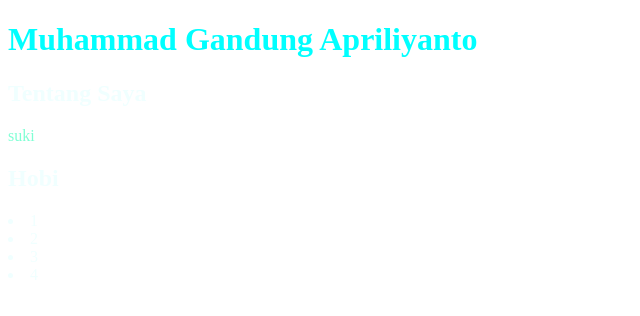
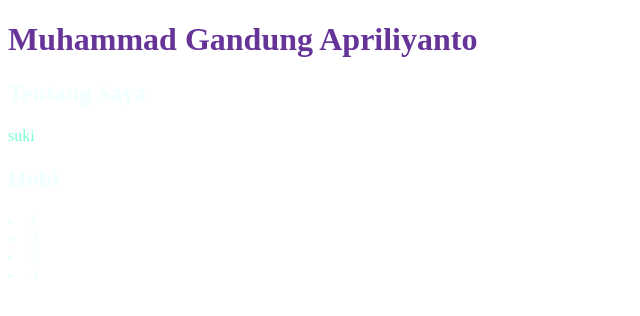
Before and after one commit to sikmaboi6767/Portofolio-sites, a plain HTML site: page index.html in a window 1280 px wide. Shown: the whole page, without its empty margins (0-640 px from the left). Drawn offline with Linux system fonts and the light colour scheme.

```diff
--- a/index.html
+++ b/index.html
@@ -2,7 +2,7 @@
 <head>
 <style>
     h1 {
-        color: aqua;
+        color: rebeccapurple;
         align-items: center;
     }
     p {
```
